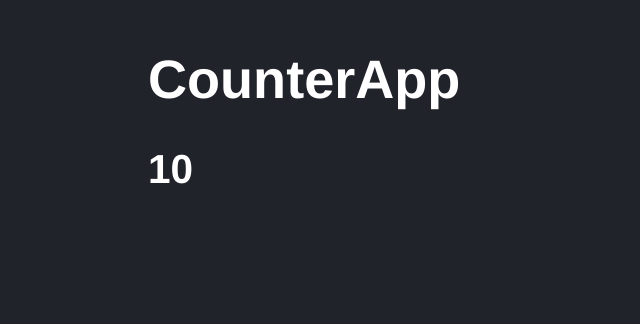
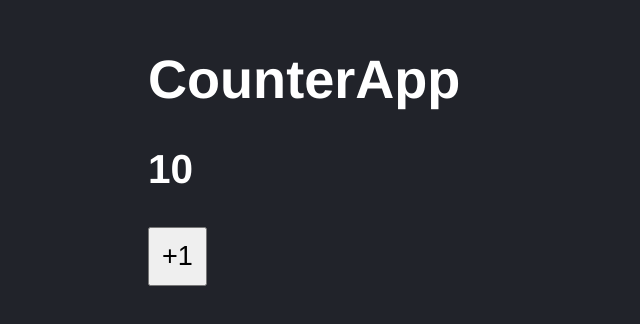
Before and after one commit to juanbpadilla/03-counter-app-vite, a React (Vite) app: page / in a window 1280 px wide. Shown: the part 136-460 px from the top of the page, without its empty margins (0-640 px from the left). Built offline with nearby package versions, Linux system fonts and the light colour scheme.

Commit message:
Evento click (Eventos en general)

```diff
--- a/src/CounterApp.jsx
+++ b/src/CounterApp.jsx
@@ -1,10 +1,39 @@
 import PropTypes from 'prop-types'
 
+
+// Si la función no necesita acceder a las props,
+// se puede hacer fuera del componente:
+//    const handleAdd = (event) => {
+//      console.log(event)
+//    }
+
 export const CounterApp = ({ value }) => {
+
+  // function handleAdd(event) { console.log(event) }
+  // function handleAdd(event, newValue) {
+  //   console.log(newValue)
+  // }
+
+  // Como función de flecha
+  // const handleAdd = (event, newValue) => {
+  //   console.log(newValue)
+  // }
+  const handleAdd = (event) => {
+    console.log(event)
+  }
+
   return (
     <>
       <h1>CounterApp</h1>
       <h2> { value } </h2>
+
+      {/* <button onClick={ function (event) { console.log(event) } }> */ }
+      {/* <button onClick={ (event) => handleAdd(event) }> */ }
+      {/* Si (event) y handle(event) son iguales entonces podemos poner directamente: */ }
+      <button onClick={ handleAdd }>
+        {/* <button onClick={ (event) => handleAdd(event, 'hola') }> */ }
+        +1
+      </button>
     </>
   )
 }
--- a/src/styles.css
+++ b/src/styles.css
@@ -5,3 +5,8 @@ html, body {
   font-size: 1.3rem;
   padding: 70px;
 }
+
+button {
+  padding: 12px;
+  font-size: 1.3rem;
+}
```
